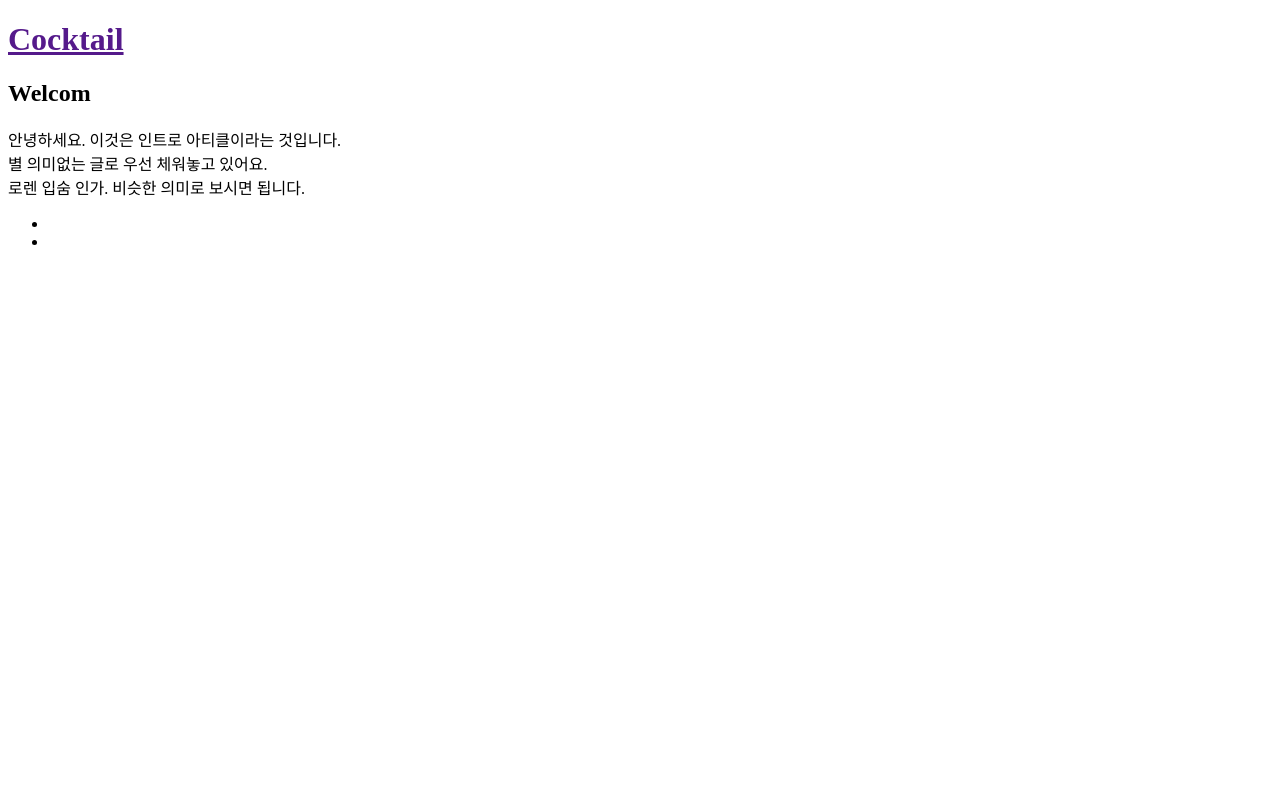
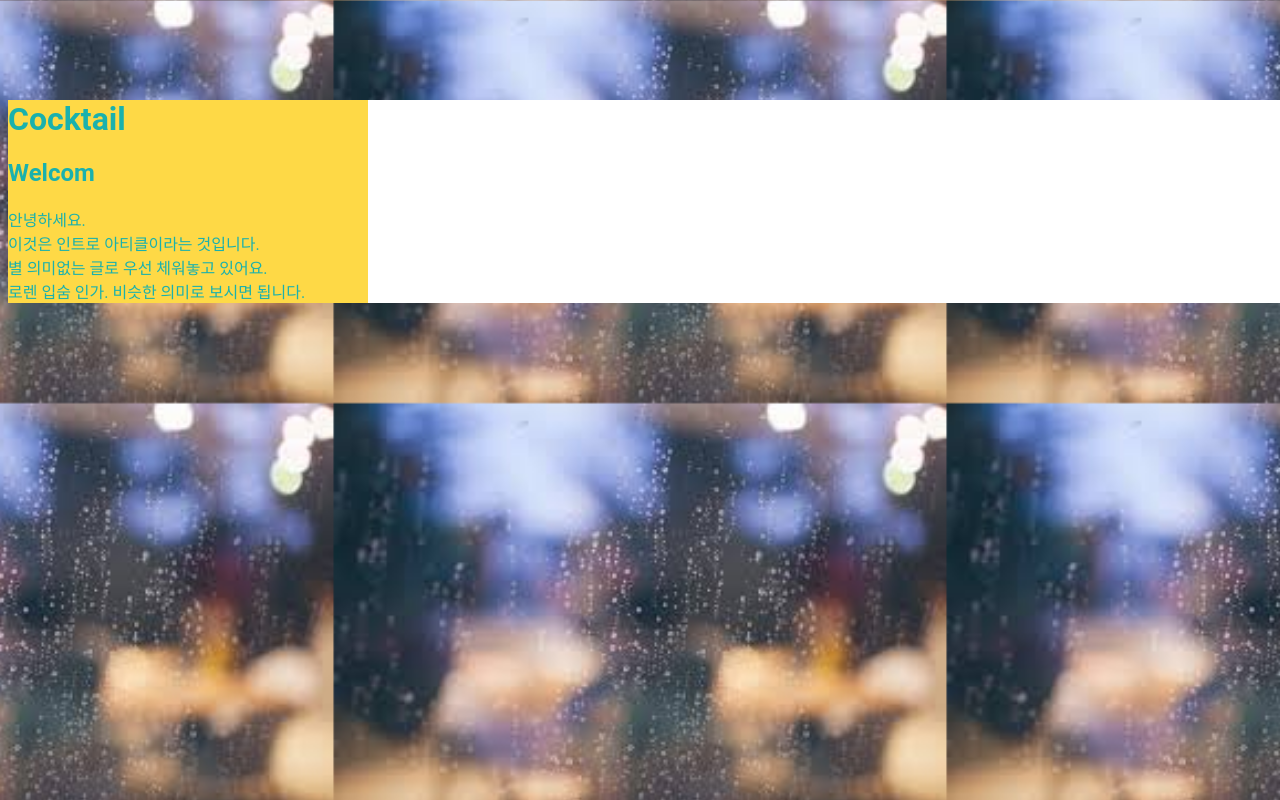
Before and after one commit to whoo3474/cocktail-website, a plain HTML site: page index.html in a window 1280 px wide. Drawn offline with Linux system fonts and the light colour scheme.

Commit message:
cocktail-website : google font & color

```diff
--- a/index.html
+++ b/index.html
@@ -1,6 +1,7 @@
 <!DOCTYPE html>
 <html lang="en">
 <head>
+  <link rel="stylesheet" href="style.css">
   <meta charset="UTF-8">
   <meta name="viewport" content="width=device-width, initial-scale=1.0">
   <meta http-equiv="X-UA-Compatible" content="ie=edge">
@@ -17,7 +18,8 @@
       <div class="intro">
         <h2 class="intro-title">Welcom</h2>
         <p class="intro-article">
-          안녕하세요. 이것은 인트로 아티클이라는 것입니다.<br>
+          안녕하세요.<br>
+           이것은 인트로 아티클이라는 것입니다.<br>
           별 의미없는 글로 우선 체워놓고 있어요. <br>
           로렌 입숨 인가. 비슷한 의미로 보시면 됩니다.
         </p>
--- a/style.css
+++ b/style.css
@@ -1,3 +1,7 @@
+<style>
+@import url('https://fonts.googleapis.com/css?family=Roboto:400,700');
+</style>
+
 /* css 초기화 작업 */
 
 body, h1, h2, p, ul {
@@ -15,3 +19,22 @@ a{
 }
 
 /* css 디자인 영역 */
+
+body{
+  background-image: url(image/images.jpg);
+  background-position:center;
+  background-size: contain;
+  font-family: 'Roboto', sans-serif;
+  color: #1ab1ad;
+}
+
+.wrapper {
+  width: 1280px;
+  margin: 100px auto;
+  background-color : #fff;
+}
+
+.side {
+  width: 360px;
+  background-color: #fed946;
+}
```
Also changed, not shown: image/images.jpg (added).
